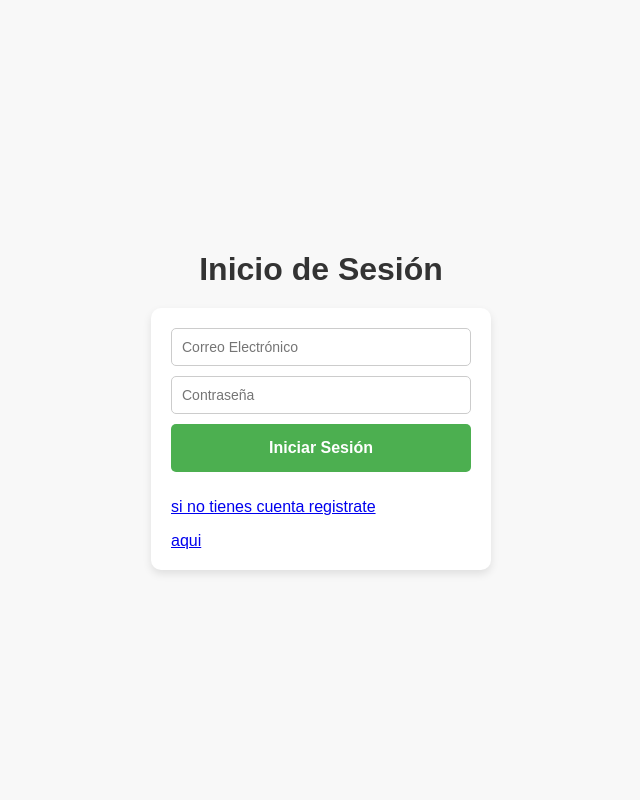
After one commit to Daly2025/Checkandfood, a Flask app: page /login_clientes in a window 1280 px wide. The commit adds this page. Shown: the whole page, without its empty margins (319-959 px from the left). Run offline with Flask 3, Linux system fonts and the light colour scheme.

Commit message:
clientes login y registro

```diff
--- a/app.py
+++ b/app.py
@@ -1,15 +1,81 @@
-from flask import Flask,render_template,request,redirect,url_for,session
+from flask import Flask, render_template, request, redirect, url_for, session
 import pymysql
 import db
-
+from werkzeug.security import generate_password_hash, check_password_hash
 
 app = Flask(__name__)
-app.secret_key="123456"
+app.secret_key = "123456"
 
-@app.route('/', methods=['GET', 'POST'])
+# Ruta principal (Home)
+@app.route('/')
 def home():
     return render_template('home.html')
 
+# Ruta para registro de clientes
+@app.route('/registro_clientes', methods=['GET', 'POST'])
+def registro_clientes():
+    if request.method == 'POST':
+        nombre = request.form['nombre']
+        email = request.form['email']
+        telefono = request.form['telefono']
+        password = request.form['password']
+        repetir_password = request.form['repetir_password']
+
+        if password == repetir_password:
+            hashed_password = generate_password_hash(password)
+
+            try:
+                conexion = db.get_connection()
+                with conexion.cursor() as cursor:
+                    sql = "INSERT INTO customer (name, email, password, phone_number) VALUES (%s, %s, %s, %s)"
+                    cursor.execute(sql, (nombre, email, hashed_password, telefono))
+                    conexion.commit()
+                conexion.close()
+                return redirect(url_for('login_clientes'))
+            except Exception as e:
+                return f"Ha ocurrido un error en la base de datos: {e}"
+        else:
+            return "Las contraseñas no coinciden"
+    return render_template('registro_clientes.html')
+
+# Ruta para login de clientes
+@app.route('/login_clientes', methods=['GET', 'POST'])
+def login_clientes():
+    if request.method == 'POST':
+        email = request.form['email']
+        password = request.form['password']
+
+        try:
+            conexion = db.get_connection()
+            with conexion.cursor() as cursor:
+                sql = "SELECT * FROM customer WHERE email=%s"
+                cursor.execute(sql, (email,))
+                user = cursor.fetchone()
+                conexion.close()
+
+            if user and check_password_hash(user['password'], password):
+                session['user_id'] = user['customer_id']
+                session['user_name'] = user['name']
+                return redirect(url_for('dashboard'))
+            else:
+                return "Credenciales inválidas. Por favor, revisa tu correo y contraseña."
+        except Exception as e:
+            return f"Ha ocurrido un error en la base de datos: {e}"
+    return render_template('login_clientes.html')
+
+# Ruta para el dashboard
+@app.route('/dashboard')
+def dashboard():
+    if 'user_id' in session:
+        return f"¡Bienvenido, {session['user_name']}!"
+    else:
+        return redirect(url_for('login_clientes'))
+
+# Ruta para logout
+@app.route('/logout')
+def logout():
+    session.clear()
+    return redirect(url_for('home'))
 
 if __name__ == '__main__':
-    app.run(debug=True,port=80)
+    app.run(debug=True, port=80)
--- a/config.py
+++ b/config.py
@@ -1,5 +1,6 @@
 # config.py
 import os
+
 
 class Config:
     # Clave secreta para la sesión de Flask
--- a/templates/home.html
+++ b/templates/home.html
@@ -38,7 +38,7 @@
     <body>
         <h1>CheckAndFood</h1>
         <div class="button-container">
-            <button class="button" onclick="location.href='/clientes'">Clientes</button>
+            <button class="button" onclick="location.href='/login_clientes'">Clientes</button>
             <button class="button" onclick="location.href='/restaurantes'">Restaurantes</button>
         </div>
     </body>
--- /dev/null
+++ b/templates/login_clientes.html
@@ -0,0 +1,75 @@
+<!DOCTYPE html>
+<html lang="es">
+<head>
+    <meta charset="UTF-8">
+    <meta name="viewport" content="width=device-width, initial-scale=1.0">
+    <title>Login Clientes</title>
+    <style>
+        /* Estilos CSS */
+        body {
+            font-family: Arial, sans-serif;
+            display: flex;
+            flex-direction: column;
+            align-items: center;
+            justify-content: center;
+            height: 100vh;
+            background-color: #f8f8f8;
+            margin: 0;
+        }
+
+        h1 {
+            color: #333;
+            margin-bottom: 20px;
+        }
+
+        form {
+            display: flex;
+            flex-direction: column;
+            gap: 10px;
+            width: 300px;
+            background-color: #fff;
+            padding: 20px;
+            border-radius: 10px;
+            box-shadow: 0 4px 8px rgba(0, 0, 0, 0.1);
+        }
+
+        input {
+            padding: 10px;
+            border: 1px solid #ccc;
+            border-radius: 5px;
+            font-size: 14px;
+        }
+
+        .button {
+            padding: 15px;
+            background-color: #4CAF50;
+            color: white;
+            border: none;
+            border-radius: 5px;
+            cursor: pointer;
+            font-size: 16px;
+            font-weight: bold;
+        }
+
+        .button:hover {
+            background-color: #45a049;
+        }
+
+        .error-message {
+            color: red;
+            font-size: 14px;
+            margin-top: 10px;
+            text-align: center;
+        }
+    </style>
+</head>
+<body>
+    <h1>Inicio de Sesión</h1>
+    <form action="/login_clientes" method="POST">
+        <input type="email" name="email" placeholder="Correo Electrónico" required>
+        <input type="password" name="password" placeholder="Contraseña" required>
+        <button type="submit" class="button">Iniciar Sesión</button>
+        <a href="/registro_clientes"><p>si no tienes cuenta registrate</p> aqui</a>
+    </form>
+</body>
+</html>
```
Also changed, not shown: templates/registro_clientes.html (added, +55 -0 lines), static/css/js.js (deleted).
